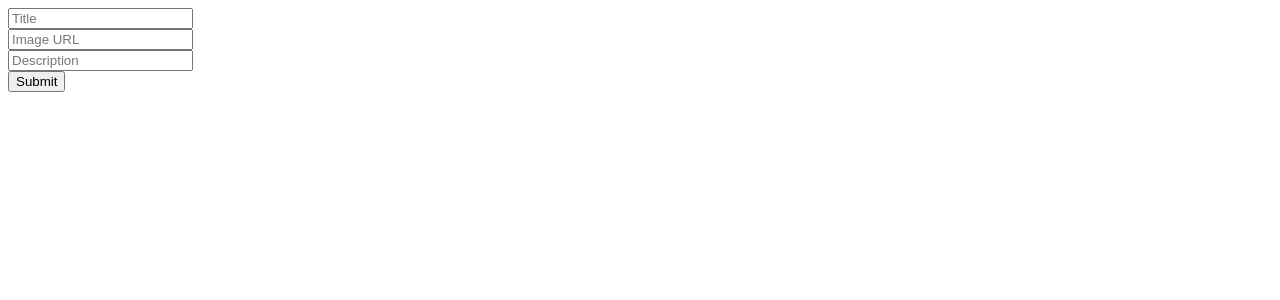
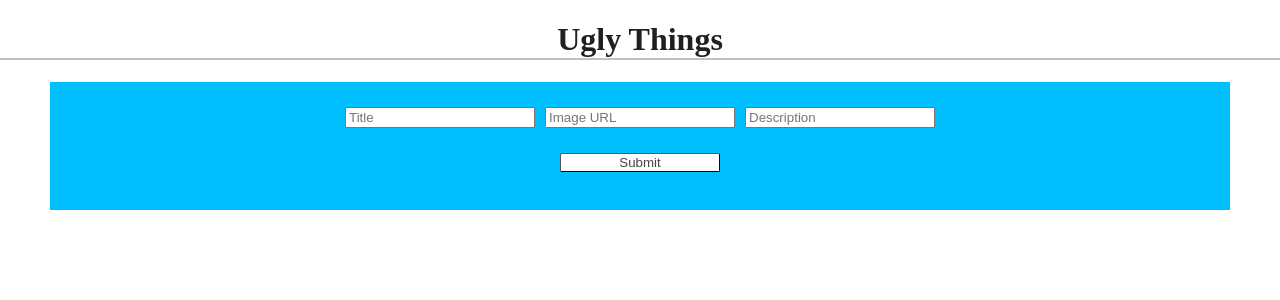
Before and after one commit to emparker/assignments, a React (Create React App) app in the folder ugly-things/: page / in a window 1280 px wide. Shown: the top 300 px of the page. Built offline with nearby package versions, Linux system fonts and the light colour scheme; no server answers.

Commit message:
css looking solid

```diff
--- a/ugly-things/src/App.js
+++ b/ugly-things/src/App.js
@@ -1,11 +1,13 @@
 import React from "react"
 import Form from "./components/Form"
 import UglyThings from "./components/UglyThings"
+import "./styles.css"
 
 
 function App() {
     return (
         <>
+            <h1 className="header">Ugly Things</h1>
             <Form />
             <UglyThings />
         </>
@@ -13,4 +15,3 @@ function App() {
 }
 
 export default App
-{/* render form and uglythings (map?) list here */}
--- a/ugly-things/src/components/Form.js
+++ b/ugly-things/src/components/Form.js
@@ -6,8 +6,10 @@ function Form () {
     return (
         <UglyContextConsumer>
             {({newImage, handleChange, handleSubmit}) => (
-                <form onSubmit={handleSubmit}>
+                <div className="form-div">
+                    <form onSubmit={handleSubmit} className="form">
                     <input
+                        className="title"
                         type= "text"
                         value={newImage.title}
                         placeholder= "Title"
@@ -16,6 +18,7 @@ function Form () {
                     />
                     <br/>
                     <input
+                        className="img"
                         type= "text"
                         value={newImage.imgUrl}
                         placeholder= "Image URL"
@@ -24,6 +27,7 @@ function Form () {
                     />
                     <br/>
                     <input
+                        className="desc"
                         type= "text"
                         value={newImage.description}
                         placeholder= "Description"
@@ -31,8 +35,9 @@ function Form () {
                         onChange= {handleChange}
                     />
                     <br/>
-                <button>Submit</button>
+                    <button className="button">Submit</button>
                 </form>
+            </div>
             )}
 
         </UglyContextConsumer>
--- /dev/null
+++ b/ugly-things/src/styles.css
@@ -0,0 +1,58 @@
+body {
+    box-sizing: border-box;
+    margin: 0;
+    padding: 0
+}
+
+body {
+    text-align: center;
+}
+
+.header {
+    color: rgb(32, 32, 32);
+    text-align: center;
+    border-bottom: 2px solid silver;
+
+}
+
+.form {
+    display: grid;
+    grid-template-columns: repeat(3, 200px);
+    grid-template-rows: repeat(2, 1fr);
+    justify-content: center;
+    padding-top: 20px;
+}
+
+.title {
+    grid-row: 1/3;
+    grid-column: 1/2;
+    margin: 5px;
+}
+
+.img {
+    grid-row: 1/3;
+    grid-column: 2/3;
+    margin: 5px;
+}
+
+.desc {
+    grid-row: 1/3;
+    grid-column: 3/4;
+    margin: 5px;
+}
+
+.button {
+    grid-row: 3/4;
+    grid-column: 2/3;
+    margin: 20px;
+    border-width: thin;
+    border-radius: 2px;
+    background-color: white;
+    color:rgb(68, 68, 68);
+}
+
+.form-div {
+    background-color: deepskyblue;
+    margin-left: 50px;
+    margin-right: 50px;
+}
```
Also changed, not shown: 1 other file (tests, documents, lock files or other folders). Lines whose indentation alone changed are shown as unchanged.
